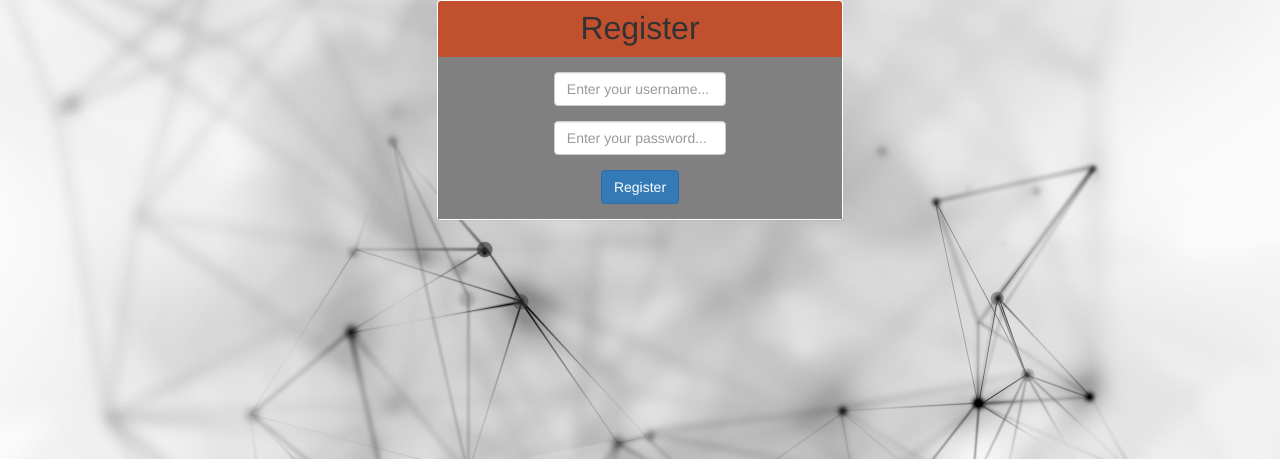
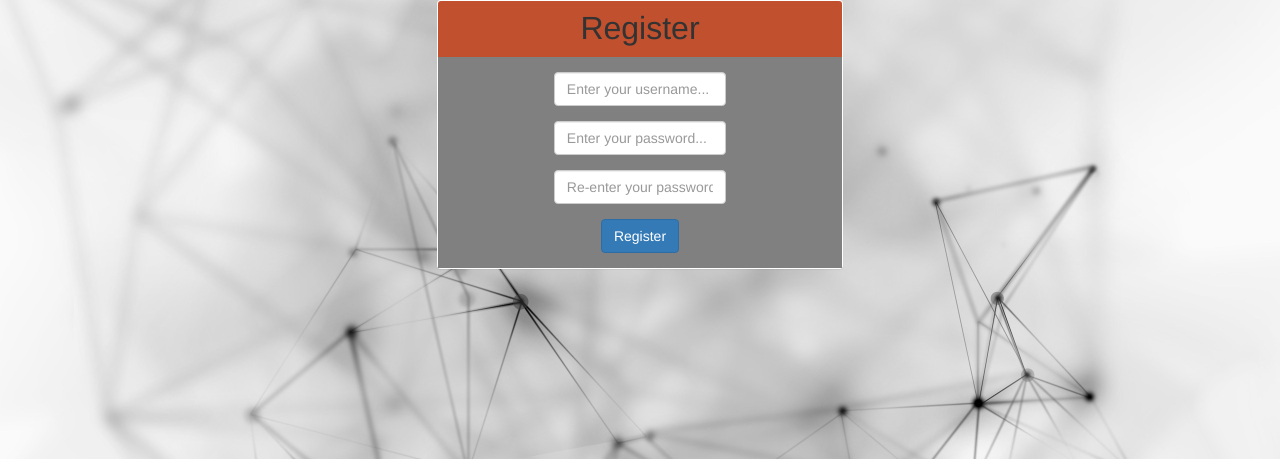
Before and after one commit to gerimage23/proman, a Flask app: page /register in a window 1280 px wide. Shown: the top 459 px of the page. Run offline with Flask 2, Linux system fonts and the light colour scheme; some libraries are stand-ins or nearby versions.

Commit message:
Added password confirmation field to form.html in case of registration.

```diff
--- a/templates/form.html
+++ b/templates/form.html
@@ -36,8 +36,16 @@
                                     </div>
                                 </div>
                             </div>
+                            {% if act =='Register' %}
+                            <div class="row" align="center">
+                                <div class="col-xs-6 col-sm-6 col-md-6 col-md-offset-3 col-xs-offset-3 col-lg-offset-3 col-lg-6">
+                                    <div class="form-group">
+                                            <input type="password" name="password-confirm" id="password-confirm" class="form-control" placeholder="Re-enter your password...">
+                                    </div>
+                                </div>
+                            </div>
+                            {% endif %}
                             <input type="submit" value="{{'Register' if act=='Register' else 'Login'}}" class="btn btn-primary" id="submit-reg-button">
-
                         </form>
                     </div>
                 </div>
```
